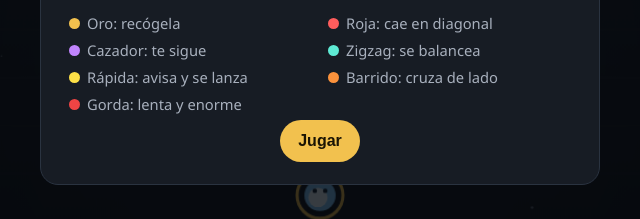
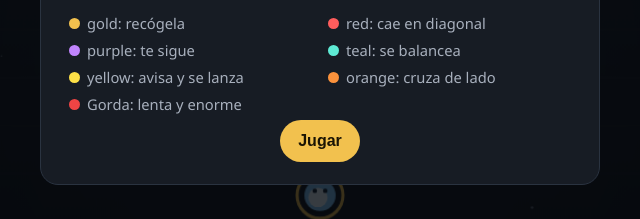
Before and after one commit to UndertakerCrow/AWS_pruebas, a plain HTML site: page index.html in a window 1280 px wide. Shown: the part 389-608 px from the top of the page, 320-960 px from the left. Drawn offline with Linux system fonts and the light colour scheme.

Commit message:
traduccion

```diff
--- a/index.html
+++ b/index.html
@@ -287,12 +287,12 @@
       <h2>A recoger</h2>
       <p class="help">Atrapa las migas de oro y apártate del resto. Cada golpe cuesta una vida. Al ganar o perder, el video se reproduce aquí mismo, debajo del resultado.</p>
       <ul class="legend">
-        <li><i class="c-gold"></i>Oro: recógela</li>
-        <li><i class="c-red"></i>Roja: cae en diagonal</li>
-        <li><i class="c-purple"></i>Cazador: te sigue</li>
-        <li><i class="c-teal"></i>Zigzag: se balancea</li>
-        <li><i class="c-yellow"></i>Rápida: avisa y se lanza</li>
-        <li><i class="c-orange"></i>Barrido: cruza de lado</li>
+        <li><i class="c-gold"></i>gold: recógela</li>
+        <li><i class="c-red"></i>red: cae en diagonal</li>
+        <li><i class="c-purple"></i>purple: te sigue</li>
+        <li><i class="c-teal"></i>teal: se balancea</li>
+        <li><i class="c-yellow"></i>yellow: avisa y se lanza</li>
+        <li><i class="c-orange"></i>orange: cruza de lado</li>
         <li><i class="c-big"></i>Gorda: lenta y enorme</li>
       </ul>
       <button id="play" type="button">Jugar</button>
```
